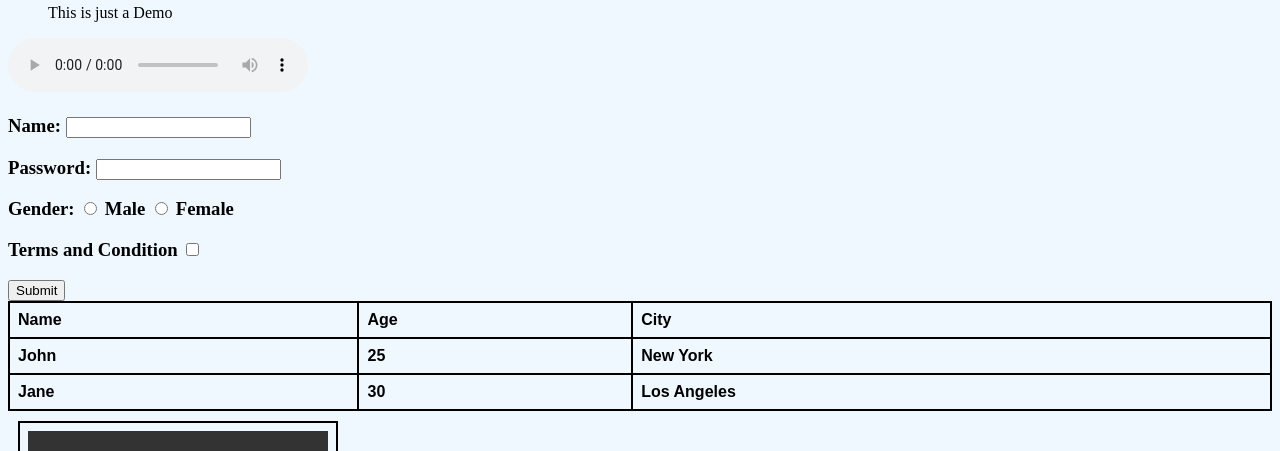
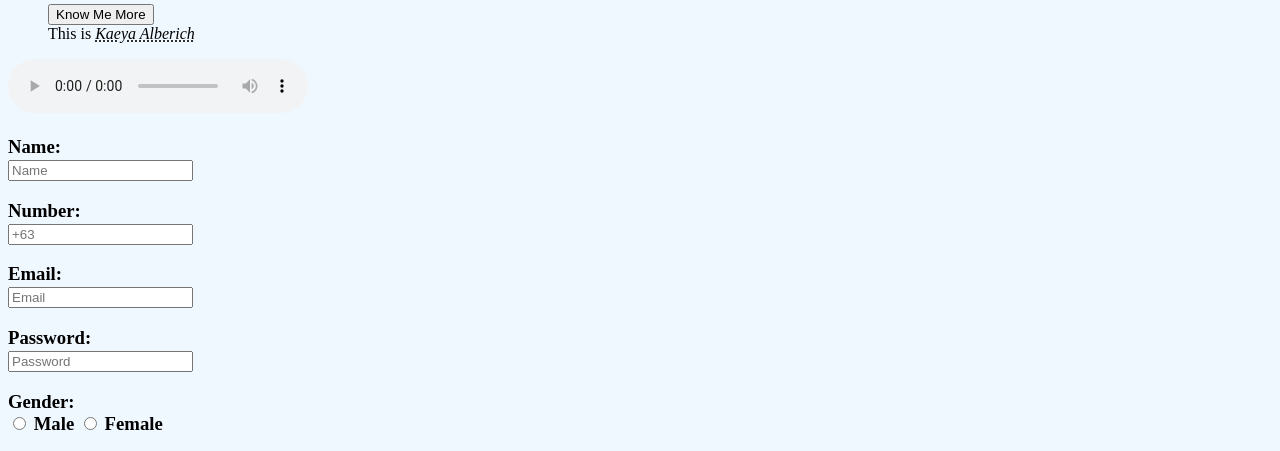
Before and after one commit to GuiniguinM/224657379-WebApp, a plain HTML site: page htmlexercise.html in a window 1280 px wide. Shown: the part 2795-3246 px from the top of the page. Drawn offline with Linux system fonts and the light colour scheme; grey boxes are pictures that could not be loaded.

Commit message:
exercise 3

```diff
--- a/htmlexercise.html
+++ b/htmlexercise.html
@@ -161,25 +161,36 @@
 
 
     <figure>
-        <img src="htmlex/files/kaeya.jfif" alt="This is just a Demo">
-        <figcaption>This is just a Demo</figcaption>
+        <img src="htmlex/files/kaeya.jfif" alt="This is just a Demo"><br>
+        <input type="button" value="Know Me More" onclick="alert ('A Playable Character in Genshin Impact. He is one of the most respected people and is trusted by Jean, the Acting Grandmaster.')">
+        <figcaption>This is <abbr title="Calvary Captain"><cite>Kaeya Alberich</cite></abbr></figcaption>
     </figure>
 
     <audio src="htmlex/files/VO_Kaeya_Hello.mp3" autoplay="" preload="auto" controls=""></audio>
 
     <form>
         <h3>
-            <label for="name">Name:</label>
-            <input type="text" name="name" id="name">
+            <label for="name">Name:</label><br>
+            <input type="text"  name="name" id="name" placeholder="Name" required>
         </h3>
 
         <h3>
-            <label for="password">Password:</label>
-            <input type="password" name="password" id="password">
+            <label for="number">Number:</label><br>
+            <input type="text" name="number" placeholder="+63" required>
         </h3>
 
         <h3>
-            <label> Gender: </label>
+            <label for="email">Email:</label><br>
+            <input type="text" name="email" placeholder="Email" required>
+        </h3>
+
+        <h3>
+            <label for="password">Password:</label><br>
+            <input type="password" pattern="[a-z A-Z 0-9]" title="Only Letters and Numbers are Allowed." name="password" id="password" placeholder="Password" required>
+        </h3>
+
+        <h3>
+            <label aria-required="true"> Gender: </label><br>
             <input type="radio" value="male" id="male" name="gender">
             <label for="male">Male</label>
             <input type="radio" value="female" id="female" name="gender" >
@@ -187,7 +198,7 @@
         </h3>
 
         <h3>
-            <label for="termsandcond">Terms and Condition</label>
+            <label for="termsandcond" aria-required="true">Terms and Condition</label><br>
             <input type="checkbox" name="termsandcond" id="termsandcond">
         </h3>
 
@@ -216,7 +227,9 @@
 
     <video controls>
         <source src="htmlex/files/stageset.mp4" type="video/mp4">
-    </video>
+    </video> <br>
+
+    <iframe src="https://www.google.com/maps/embed?pb=!1m18!1m12!1m3!1d238.41898294489843!2d120.4499775695221!3d17.038196544519206!2m3!1f0!2f0!3f0!3m2!1i1024!2i768!4f13.1!3m3!1m2!1s0x338e1f05cee3009d%3A0x1ff9aba3bd40ee42!2sMantanas%2C%20Sta.%20Cruz%2C%20Ilocos%20Sur%20(Brgy%20Hall)!5e0!3m2!1sen!2sph!4v1707141360590!5m2!1sen!2sph" width="600" height="450" style="border:0;" allowfullscreen="" loading="lazy" referrerpolicy="no-referrer-when-downgrade"></iframe>
 
     <footer>
         <h2>Here Ends The Page</h2>
```
